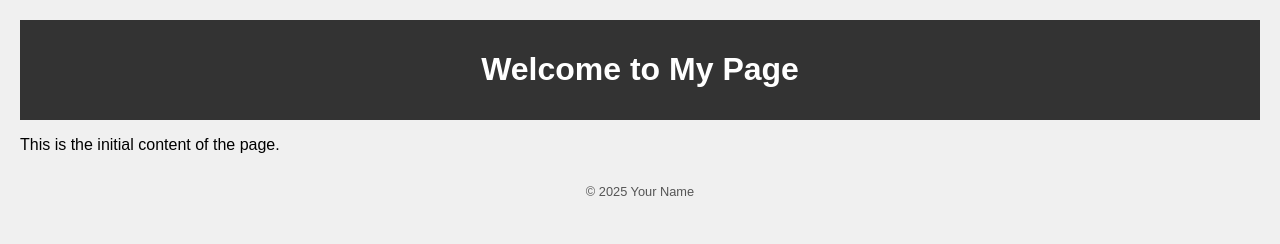
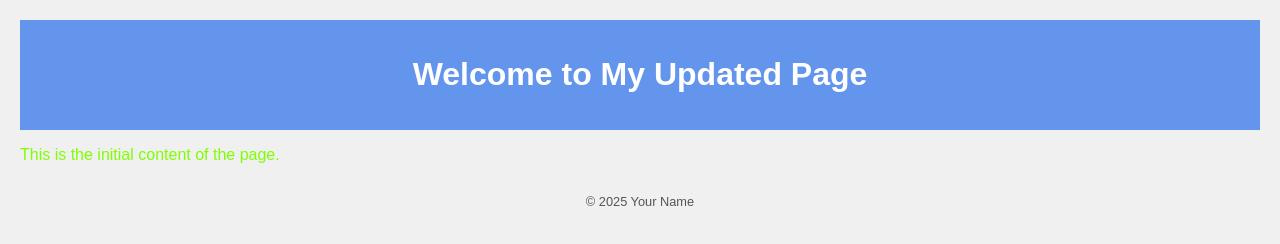
Before and after one commit to Sivanithink/Merge_Conflict-Assign-3, a plain HTML site: page index.html in a window 1280 px wide. Drawn offline with Linux system fonts and the light colour scheme.

Commit message:
Feat: Update page styling and header text

```diff
--- a/index.html
+++ b/index.html
@@ -8,7 +8,7 @@
 </head>
 <body>
     <header>
-        <h1>Welcome to My Page</h1>
+        <h1>Welcome to My Updated Page</h1>
     </header>
     <main>
         <p>This is the initial content of the page.</p>
--- a/style.css
+++ b/style.css
@@ -2,12 +2,13 @@ body {
     font-family: sans-serif;
     margin: 20px;
     background-color: #f0f0f0;
+    color:chartreuse;/*add text color*/
 }
 
 header {
-    background-color: #333;
+    background-color:cornflowerblue;/*changed backgroud color*/
     color: white;
-    padding: 10px 0;
+    padding: 15px 0; /*increased padding*/
     text-align: center;
 }
 
```
